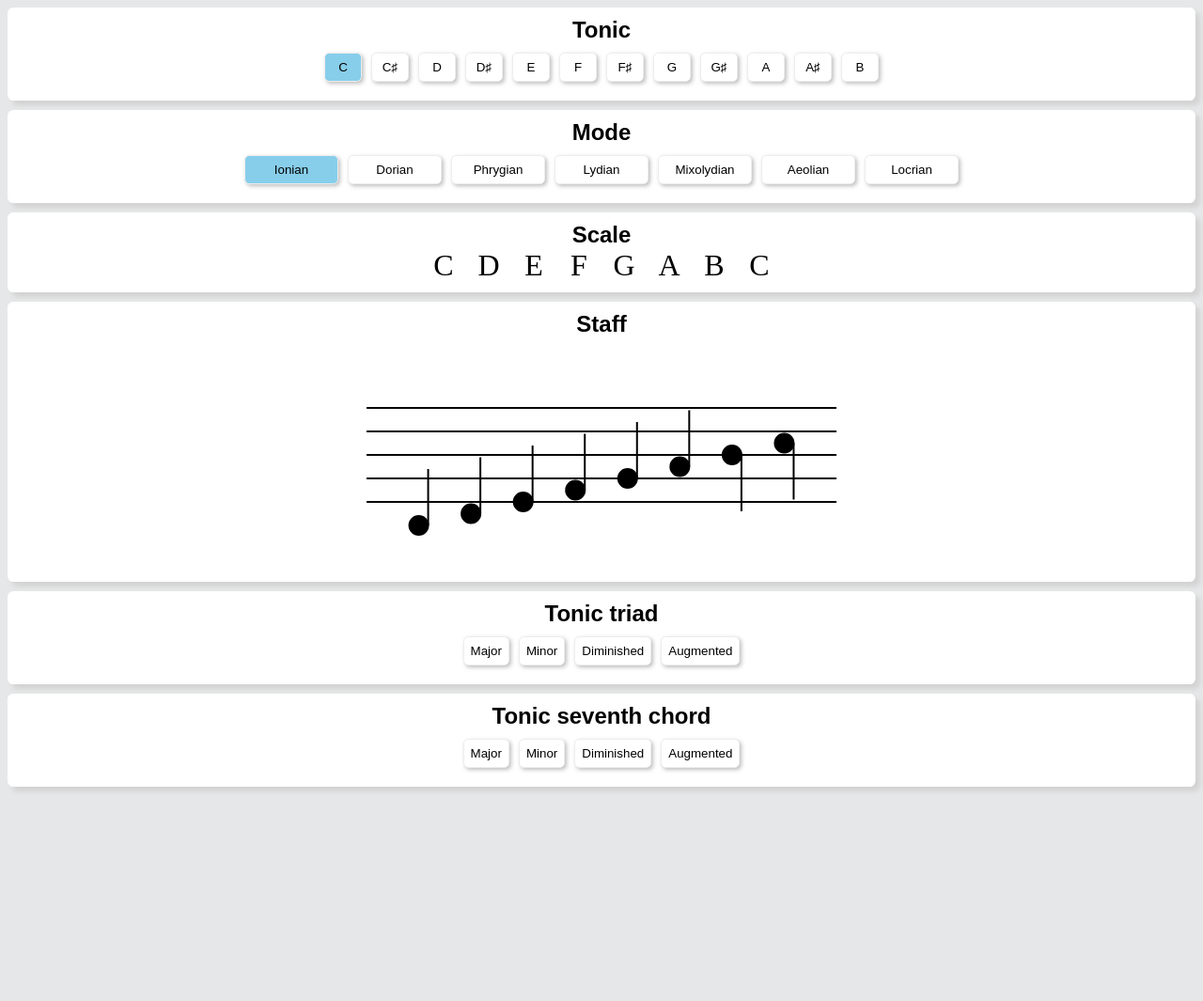
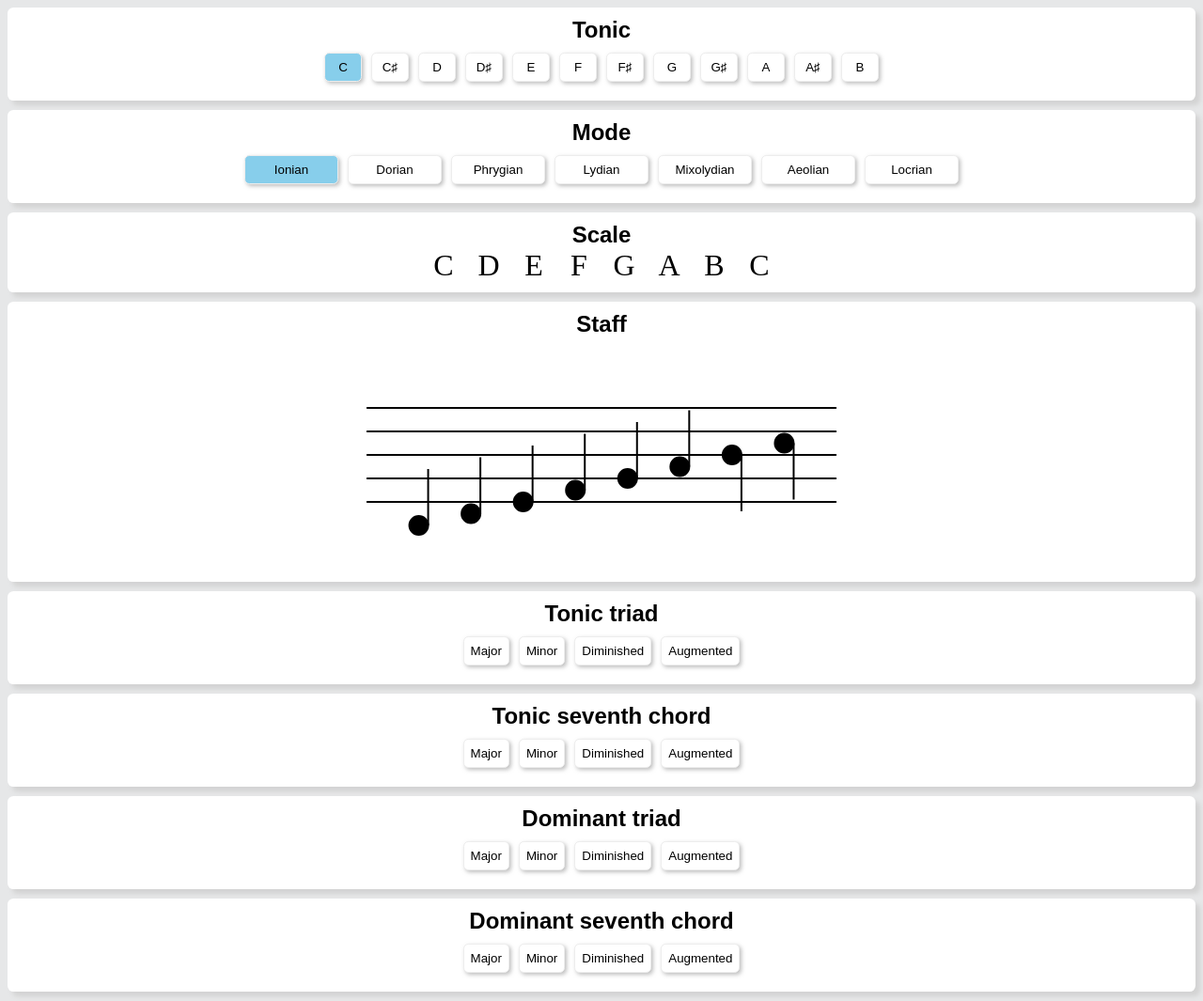
Before and after one commit to AshleyShalloe/scales, a plain HTML site: page index.html in a window 1280 px wide. Shown: the whole page at 94% size. Before the commit the page ends 847 px from the top, so only its background shows below. Drawn offline with Linux system fonts and the light colour scheme.

Commit message:
add dominant and dominant sevenths

```diff
--- a/index.html
+++ b/index.html
@@ -122,6 +122,14 @@
 
     <div id="seventhContainer" class="card">
         <h2>Tonic seventh chord</h2>
+    </div>
+
+    <div id="dominantContainer" class="card">
+        <h2>Dominant triad</h2>
+    </div>
+
+    <div id="dominantSeventhsContainer" class="card">
+        <h2>Dominant seventh chord</h2>
     </div>
 
 </body>
@@ -369,8 +377,8 @@
         document.getElementById("scaleNotes").innerHTML = "<div class='note'>" + currentScale.join("</div><div class='note'>") + "</div>"
     }
 
-    function getTonicTriad() {
-        var root = currentTonic
+    function getTonicTriad(useDominantAsRoot) {
+        var root = useDominantAsRoot ? currentScale[5] : currentTonic
         var minorThird = chromaticScale[(chromaticScale.indexOf(root) + 3) % chromaticScale.length]
         var majorThird = chromaticScale[(chromaticScale.indexOf(root) + 4) % chromaticScale.length]
         var diminishedFifth = chromaticScale[(chromaticScale.indexOf(root) + 6) % chromaticScale.length]
@@ -425,26 +433,66 @@
         }
     }
 
-    function playTriad(triadType, addSeventh) {
-        var triadArray = getTonicTriad()[triadType]
+    function displayDominantTriad() {
+        var triadObj = getTonicTriad(true)
+        var triadCtn = document.getElementById("dominantContainer")
+        var triadOrder = ["major", "minor", "diminished", "augmented"]
+
+        for (var i = 0; i < triadOrder.length; i++) {
+            var tempButton = document.createElement("button")
+            var tempTriad = triadObj[triadOrder[i]]
+
+            tempButton.onclick = function () { initAudioContext(); playTriad(this.innerHTML, false, true) }
+            tempButton.innerHTML = triadOrder[i]
+            tempButton.classList.add("skeuButton", "triadButton")
+            triadCtn.appendChild(tempButton)
+        }
+    }
+
+    function displayDominantSevenths() {
+        var triadObj = getTonicTriad(true)
+        var triadCtn = document.getElementById("dominantSeventhsContainer")
+        var triadOrder = ["major", "minor", "diminished", "augmented"]
+
+        for (var i = 0; i < triadOrder.length; i++) {
+            var tempButton = document.createElement("button")
+            var tempTriad = triadObj[triadOrder[i]]
+
+            tempButton.onclick = function () { initAudioContext(); playTriad(this.innerHTML, true, true) }
+            tempButton.innerHTML = triadOrder[i]
+            tempButton.classList.add("skeuButton", "triadButton")
+            triadCtn.appendChild(tempButton)
+        }
+    }
+
+    function playTriad(triadType, addSeventh, useDominantAsRoot) {
+        var triadObj = useDominantAsRoot ? getTonicTriad(true) : getTonicTriad()
+        var triadArray = triadObj[triadType]
 
         // optionally add a seventh to the triad
         // apparently the default is a minor seventh so we'll do that
         if (addSeventh){
-            triadArray.push(getTonicTriad()["otherIntervals"]["minorSeventh"])
+            triadArray.push(triadObj["otherIntervals"]["minorSeventh"])
         }
 
-        triadArray.filter(x => currentScale.includes(x)).forEach(x => highlightNote(x, stepDuration*1000))
+        addOctavesToScaleArray(triadArray.filter(x => currentScale.includes(x))).forEach(x => highlightNote(x, stepDuration*1000))
 
         playChordArray(triadArray.map(x => `${x}4`))
     }
 
     function highlightNote(noteName, timeout){
-        document.querySelector(`[data-note=${noteName}4]`).style.fill = "skyblue"
+        var targetElm = document.querySelector(`[data-note=${noteName}]`)
+
+        if (!targetElm){
+            console.warn(noteName, "not in scale")
+            return
+        }
+
+        targetElm.style.fill = "skyblue"
 
         if (timeout){
             setTimeout(
-                function(){document.querySelector(`[data-note=${noteName}4]`).style.fill = "black"},
+                function(){targetElm.style.fill = "black"},
                 timeout
             )
         }
@@ -485,6 +533,8 @@
         displayNotesOfScale();
         displayTonicTriad();
         displayTonicSevenths();
+        displayDominantTriad();
+        displayDominantSevenths();
     }
 
     init();
```
